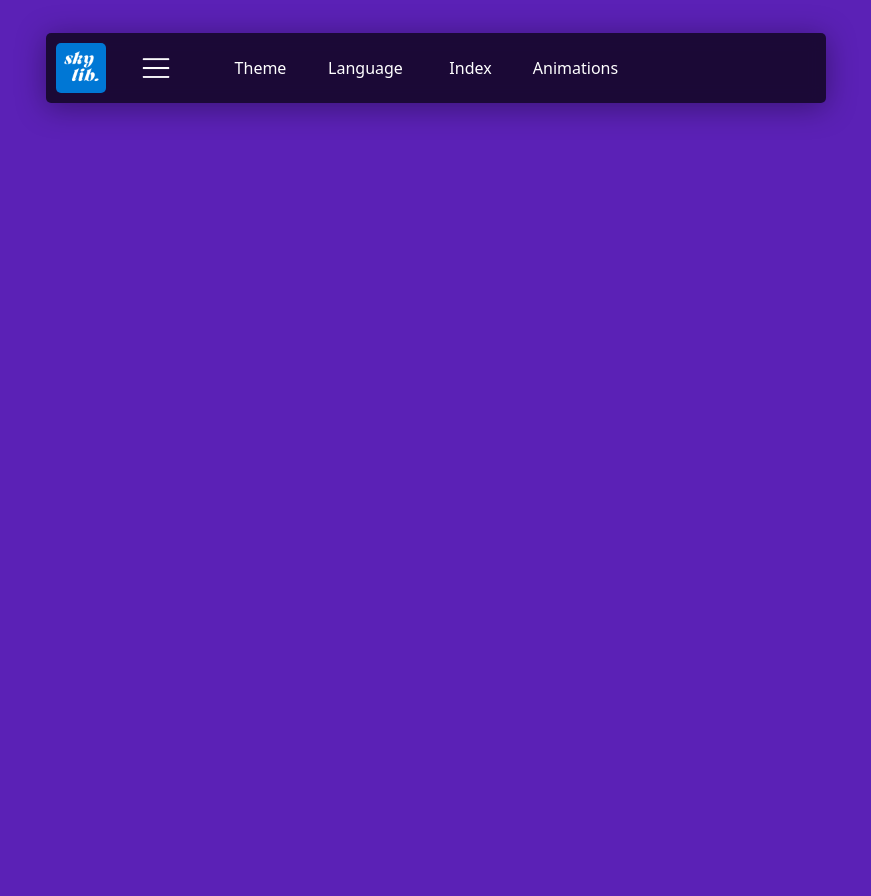
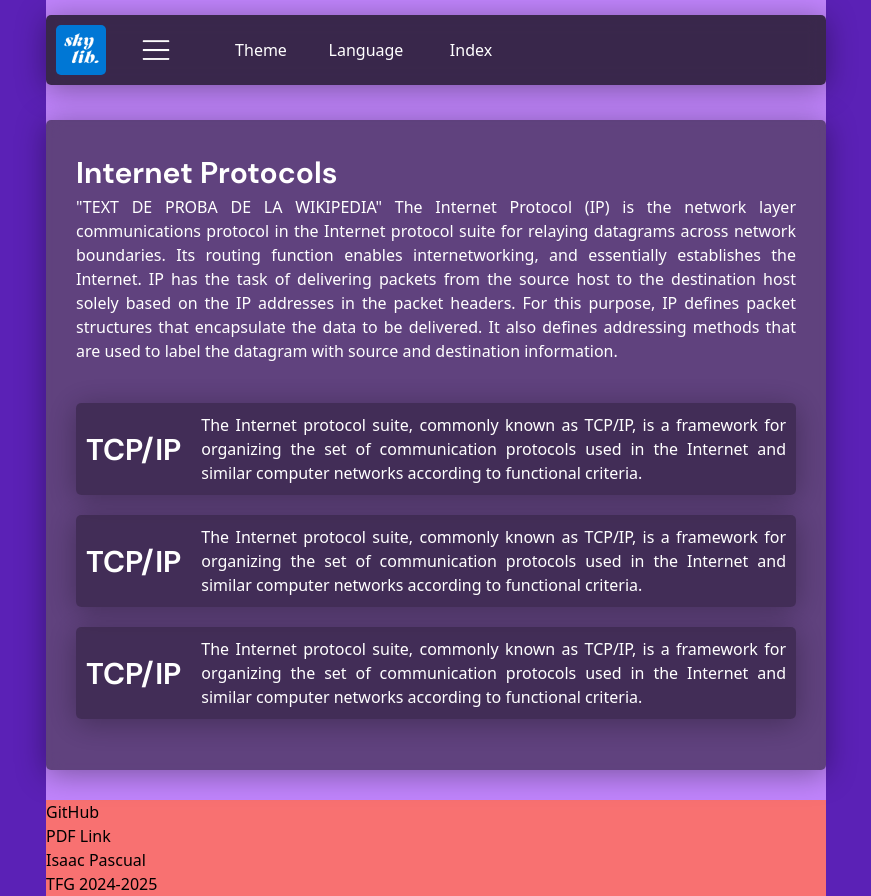
Before and after one commit to Ipasky/skylib, a Vue app: page /anim/internetprotocols in a window 1280 px wide. Shown: the whole page, without its empty margins (204-1075 px from the left). Before the commit the page ends 800 px from the top, so only its background shows below. Built offline with nearby package versions, Linux system fonts and the light colour scheme.

Commit message:
changes topnav and internet protocols component

```diff
--- a/src/App.vue
+++ b/src/App.vue
@@ -12,35 +12,44 @@ import { RouterLink, RouterView } from 'vue-router'
       <div class="topbar_color">Theme</div>
       <div class="topbar_language">Language</div>
       <RouterLink to="/" class="topbar_language" @click="burger_menu(1)">Index</RouterLink>
-      <RouterLink to="/animation" class="topbar_language" @click="burger_menu(1)">Animations</RouterLink>
     </div>
 
-    <!-- VISTA DE LA RUTA ESPECIFICADA -->
+    <!-- CONTAINER ROUTER VIEW -->
     <div class="router_container" id="router_container_ID">
+
+      <!-- SCROLL LATERAL MENU -->
       <div class="scroll_menu_container" id="scroll_menu_container_ID">
-      <div class="scroll_menu_text_container" id="scroll_menu_text_container_ID">
-        <div class="scroll_menu_home">Home</div>
-        <div class="scroll_menu_about">About us</div>
-        <div class="scroll_menu_animations_internet">Internet Protocols</div>
-        <div class="scroll_menu_animations_internet_tcpip">TCP/IP</div>
-        <div class="scroll_menu_animations_internet_tcpip">TCP/IP</div>
-        <div class="scroll_menu_animations_crypto">Cryptography</div>
-        <div class="scroll_menu_animations_crypto_rsa">RSA</div>
-        <div class="scroll_menu_animations_cyber">Cybersecurity</div>
-        <div class="scroll_menu_animations_cyber_nmap">Nmap</div>
-        <div class="scroll_menu_animations_cyber_nmap">Nmap</div>
-        <div class="scroll_menu_animations_cyber_nmap">Nmap</div>
-        <div class="scroll_menu_animations_cyber_nmap">Nmap</div>
-        <div class="scroll_menu_animations_cyber_nmap">Nmap</div>
+        <div class="scroll_menu_text_container" id="scroll_menu_text_container_ID">
+          <div class="scroll_menu_home"><RouterLink to="/" class="" @click="burger_menu(1)">Home</RouterLink></div>
+          <div class="scroll_menu_about">About us</div>
+          <div class="scroll_menu_animations_internet"><RouterLink to="/anim/internetprotocols" class="" @click="burger_menu(1)">Internet Protocols</RouterLink></div>
+          <div class="scroll_menu_animations_internet_tcpip"><RouterLink to="/anim/internetprotocols/tcpip" class="" @click="burger_menu(1)">TCP/IP</RouterLink></div>
+          <div class="scroll_menu_animations_internet_tcpip"><RouterLink to="/anim/internetprotocols/tcpip" class="" @click="burger_menu(1)">TCP/IP</RouterLink></div>
+          <div class="scroll_menu_animations_crypto"><RouterLink to="/anim/cryptography" class="" @click="burger_menu(1)">Cryptography</RouterLink></div>
+          <div class="scroll_menu_animations_crypto_rsa"><RouterLink to="/anim/cryptography/rsa" class="" @click="burger_menu(1)">RSA</RouterLink></div>
+          <div class="scroll_menu_animations_cyber"><RouterLink to="/anim/cybersecurity" class="" @click="burger_menu(1)">Cybersecurity</RouterLink></div>
+          <div class="scroll_menu_animations_cyber_nmap"><RouterLink to="/anim/cybersecurity/nmap" class="" @click="burger_menu(1)">Nmap</RouterLink></div>
+          <div class="scroll_menu_animations_cyber_nmap"><RouterLink to="/anim/cybersecurity/nmap" class="" @click="burger_menu(1)">Nmap</RouterLink></div>
+          <div class="scroll_menu_animations_cyber_nmap"><RouterLink to="/anim/cybersecurity/nmap" class="" @click="burger_menu(1)">Nmap</RouterLink></div>
+          <div class="scroll_menu_animations_cyber_nmap"><RouterLink to="/anim/cybersecurity/nmap" class="" @click="burger_menu(1)">Nmap</RouterLink></div>
+          <div class="scroll_menu_animations_cyber_nmap"><RouterLink to="/anim/cybersecurity/nmap" class="" @click="burger_menu(1)">Nmap</RouterLink></div>
+          <div class="scroll_menu_animations_cyber_nmap"><RouterLink to="/anim/cybersecurity/nmap" class="" @click="burger_menu(1)">Nmap</RouterLink></div>
+        </div>
       </div>
-    </div>
+
+      <!-- ROUTER VIEW VARIABLE -->
       <div class="router_flex_container" id="router_flex_container_ID">
         <RouterView />
       </div>
+
+      <!-- PEU DE PAGINA -->
+      <div class="footer_container" id="footer_container_ID">
+        <div class="footer_text">GitHub</div>
+        <div class="footer_text">PDF Link</div>
+        <div class="footer_text">Isaac Pascual</div>
+        <div class="footer_text">TFG 2024-2025</div>
+      </div>
     </div>
-
-    <!-- PEU DE PAGINA -->
-    <footer></footer>
   </div>
 </template>
 
--- a/src/assets/input.css
+++ b/src/assets/input.css
@@ -55,7 +55,8 @@
     items-center
     justify-start
     rounded-md
-    mt-[15px];
+    mt-[15px]
+    z-10;
 }
     .topbar_logo_container{
         @apply
@@ -183,7 +184,7 @@
         duration-[0.5s]
         ease-in-out;
     }
-.main_title_container_01{
+.home_container_title{
     @apply
     w-full
     mt-[120px]
@@ -196,28 +197,28 @@
     text-white
     bg-blue-300;
 }
-    .main_title_011{
+    .home_title_01{
         @apply
         text-[140px]
         font-[ArsenicaTrial-Bold];
     }
-    .main_title_012{
+    .home_title_02{
         @apply
         text-[20px]
         font-[DMSans-Bold];
     }
-    .main_title_013{
+    .home_title_03{
         @apply
         text-[15px]
         font-[DMSans-Regular]
         mt-[20px];
     }
-    .main_title_014{
+    .home_title_04{
         @apply
         text-[15px]
         font-[DMSans-ThinItalic];
     }
-.main_title_container_02{
+.home_container_about{
     @apply
     mt-[200px]
     mb-[30px]
@@ -230,23 +231,64 @@
     ease-in-out
     text-white
     bg-orange-500/0
-    p-[25px];
+    p-[30px];
 }
-    .main_title_021{
+    .home_about_01{
         @apply
         text-[30px]
         font-[DMSans-Bold];
     }
-.animation_container{
+
+
+.internetprotocols_container{
     @apply
     w-full
-    mt-[140px]
+    mt-[120px]
+    mb-[30px]
+    p-[30px]
     inline-flex
     flex-col
-    justify-center
+    justify-start
     items-start
     pb-[60px]
     bg-yellow-400/0
     text-white
-    bg-purple-600;
+    bg-blue-300;
 }
+    .internetprotocols_title{
+        @apply
+        text-[30px]
+        font-[DMSans-Bold];
+    }
+    .internetprotocols_list_container{
+        @apply
+        mt-[40px]
+        inline-flex
+        flex-col;
+    }
+        .internetprotocols_tcpip_container{
+            @apply
+            mb-[20px]
+            inline-flex
+            flex-row
+            items-center
+            p-[10px]
+            duration-[0.2s]
+            ease-in-out
+            hover:cursor-pointer;
+        }
+            .internetprotocols_tcpip_title{
+                @apply
+                text-[30px]
+                font-[DMSans-Bold]
+                mr-[20px];
+            }
+
+
+
+.footer_container{
+    @apply
+    w-full
+    h-full
+    bg-red-400;
+}
--- a/src/assets/output.css
+++ b/src/assets/output.css
@@ -642,6 +642,7 @@ video {
 
 .topbar_container {
   position: fixed;
+  z-index: 10;
   margin-top: 15px;
   display: inline-flex;
   height: 70px;
@@ -802,7 +803,7 @@ video {
   transition-timing-function: cubic-bezier(0.4, 0, 0.2, 1);
 }
 
-.main_title_container_01 {
+.home_container_title {
   margin-top: 120px;
   display: inline-flex;
   width: 100%;
@@ -817,28 +818,28 @@ video {
   color: rgb(255 255 255 / var(--tw-text-opacity));
 }
 
-.main_title_011 {
+.home_title_01 {
   font-family: ArsenicaTrial-Bold;
   font-size: 140px;
 }
 
-.main_title_012 {
+.home_title_02 {
   font-family: DMSans-Bold;
   font-size: 20px;
 }
 
-.main_title_013 {
+.home_title_03 {
   margin-top: 20px;
   font-family: DMSans-Regular;
   font-size: 15px;
 }
 
-.main_title_014 {
+.home_title_04 {
   font-family: DMSans-ThinItalic;
   font-size: 15px;
 }
 
-.main_title_container_02 {
+.home_container_about {
   margin-top: 200px;
   margin-bottom: 30px;
   display: inline-flex;
@@ -847,29 +848,69 @@ video {
   align-items: flex-start;
   justify-content: flex-start;
   background-color: rgb(249 115 22 / 0);
-  padding: 25px;
+  padding: 30px;
   --tw-text-opacity: 1;
   color: rgb(255 255 255 / var(--tw-text-opacity));
   transition-duration: 0.5s;
   transition-timing-function: cubic-bezier(0.4, 0, 0.2, 1);
 }
 
-.main_title_021 {
+.home_about_01 {
   font-family: DMSans-Bold;
   font-size: 30px;
 }
 
-.animation_container {
-  margin-top: 140px;
+.internetprotocols_container {
+  margin-top: 120px;
+  margin-bottom: 30px;
   display: inline-flex;
   width: 100%;
   flex-direction: column;
   align-items: flex-start;
-  justify-content: center;
+  justify-content: flex-start;
   background-color: rgb(250 204 21 / 0);
   --tw-bg-opacity: 1;
-  background-color: rgb(147 51 234 / var(--tw-bg-opacity));
+  background-color: rgb(147 197 253 / var(--tw-bg-opacity));
+  padding: 30px;
   padding-bottom: 60px;
   --tw-text-opacity: 1;
   color: rgb(255 255 255 / var(--tw-text-opacity));
 }
+
+.internetprotocols_title {
+  font-family: DMSans-Bold;
+  font-size: 30px;
+}
+
+.internetprotocols_list_container {
+  margin-top: 40px;
+  display: inline-flex;
+  flex-direction: column;
+}
+
+.internetprotocols_tcpip_container {
+  margin-bottom: 20px;
+  display: inline-flex;
+  flex-direction: row;
+  align-items: center;
+  padding: 10px;
+  transition-duration: 0.2s;
+  transition-timing-function: cubic-bezier(0.4, 0, 0.2, 1);
+}
+
+.internetprotocols_tcpip_container:hover {
+  cursor: pointer;
+}
+
+.internetprotocols_tcpip_title {
+  margin-right: 20px;
+  font-family: DMSans-Bold;
+  font-size: 30px;
+}
+
+.footer_container {
+  height: 100%;
+  width: 100%;
+  --tw-bg-opacity: 1;
+  background-color: rgb(248 113 113 / var(--tw-bg-opacity));
+}
--- a/src/components/animation_component.vue
+++ /dev/null
@@ -1,11 +0,0 @@
-<template>
-    <div class="animation_container" id="animation_container_ID">
-        <RouterLink to="/animation/tcpip">TCP/IP</RouterLink>
-        <RouterLink to="/animation/rsa">RSA</RouterLink>
-        <RouterLink to="/animation/nmap">Nmap</RouterLink>
-    </div>
-</template>
-
-<script>
-    export default {};
-</script>
--- /dev/null
+++ b/src/components/cryptography_component.vue
@@ -0,0 +1,10 @@
+<template>
+    <div class="cryptography_container" id="cryptography_container_ID">
+        <div>Aqui va una descripció de tota la secció d'animacions de criptografia</div>
+        <div>A demes de tenir la llista de animacions dins de la categoria</div>
+    </div>
+</template>
+
+<script>
+    export default {};
+</script>
--- a/src/components/index_component.vue
+++ b/src/components/index_component.vue
@@ -1,13 +1,13 @@
 <template>
-  <div class="main_title_container_01" id="main_title_container_01_ID">
-    <div class="main_title_011">SkyLib</div>
-    <div class="main_title_012">Llibreria d'animacions interactives de conceptes d'Enginyeria</div>
-    <div class="main_title_013">Isaac Pascual</div>
-    <div class="main_title_014">TFG 2024-2025</div>
+  <div class="home_container_title" id="home_container_title_ID">
+    <div class="home_title_01">SkyLib</div>
+    <div class="home_title_02">Llibreria d'animacions interactives de conceptes d'Enginyeria</div>
+    <div class="home_title_03">Isaac Pascual</div>
+    <div class="home_title_04">TFG 2024-2025</div>
   </div>
 
-  <div class="main_title_container_02" id="main_title_container_02_ID">
-      <div class="main_title_021">ABOUT THIS PROJECT</div>
+  <div class="home_container_about" id="home_container_about_ID">
+      <div class="home_about_01">ABOUT THIS PROJECT</div>
       <div>Descripció del projecte, links a github i tfg paper</div>
   </div>
 </template>
@@ -23,8 +23,8 @@
     },
       methods: {
       setElementStyles() {
-        const mainTitle = document.getElementById('main_title_container_01_ID');
-        const mainTitle02 = document.getElementById('main_title_container_02_ID');
+        const mainTitle = document.getElementById('home_container_title_ID');
+        const mainTitle02 = document.getElementById('home_container_about_ID');
 
         if (mainTitle && mainTitle02) {
           mainTitle.style.height = (window.innerHeight - 150) + 'px';
@@ -38,7 +38,7 @@
 </script>
 
 <style scoped>
-.main_title_container_02{
+.home_container_about{
   background: rgba(0, 0, 0, 0.5);
   border-radius: 5px;
   box-shadow: 0 4px 30px rgba(0, 0, 0, 0.37);
--- /dev/null
+++ b/src/components/internetprotocols_component.vue
@@ -0,0 +1,79 @@
+<template>
+    <div class="internetprotocols_container" id="internetprotocols_container_ID">
+        <div class="internetprotocols_title">Internet Protocols</div>
+        <div class="internetprotocols_description">
+          "TEXT DE PROBA DE LA WIKIPEDIA"
+          The Internet Protocol (IP) is the network layer communications protocol in the Internet protocol suite for relaying datagrams across network boundaries. Its routing function enables internetworking, and essentially establishes the Internet.
+          IP has the task of delivering packets from the source host to the destination host solely based on the IP addresses in the packet headers. For this purpose, IP defines packet structures that encapsulate the data to be delivered. It also defines addressing methods that are used to label the datagram with source and destination information.
+        </div>
+        <div class="internetprotocols_list_container">
+
+          <!-- S'ha d'arreglar que quan clickis a tot el container et porti cap a la secció i no nomes quan clickes a sobre del text TCP/IP -->
+          <div class="internetprotocols_tcpip_container">
+            <div class="internetprotocols_tcpip_title"><RouterLink to="/anim/internetprotocols/tcpip" class="" @click="burger_menu(1)">TCP/IP</RouterLink></div>
+            <div class="internetprotocols_tcpip_description">
+              The Internet protocol suite, commonly known as TCP/IP, is a framework for organizing the set of communication protocols used in the Internet and similar computer networks according to functional criteria.
+            </div>
+          </div>
+
+          <div class="internetprotocols_tcpip_container">
+            <div class="internetprotocols_tcpip_title"><RouterLink to="/anim/internetprotocols/tcpip" class="" @click="burger_menu(1)">TCP/IP</RouterLink></div>
+            <div class="internetprotocols_tcpip_description">
+              The Internet protocol suite, commonly known as TCP/IP, is a framework for organizing the set of communication protocols used in the Internet and similar computer networks according to functional criteria.
+            </div>
+          </div>
+
+          <div class="internetprotocols_tcpip_container">
+            <div class="internetprotocols_tcpip_title"><RouterLink to="/anim/internetprotocols/tcpip" class="" @click="burger_menu(1)">TCP/IP</RouterLink></div>
+            <div class="internetprotocols_tcpip_description">
+              The Internet protocol suite, commonly known as TCP/IP, is a framework for organizing the set of communication protocols used in the Internet and similar computer networks according to functional criteria.
+            </div>
+          </div>
+
+        </div>
+    </div>
+</template>
+
+<script>
+    export default {
+    mounted() {
+      this.setElementStyles();
+      window.addEventListener('resize', this.setElementStyles);
+    },
+      beforeDestroy() {
+      window.removeEventListener('resize', this.setElementStyles);
+    },
+      methods: {
+      setElementStyles() {
+        const mainTitle = document.getElementById('internetprotocols_container_ID');
+
+        if (mainTitle) {
+          mainTitle.style.height = (window.innerHeight - 150) + 'px';
+        }
+      }
+    }
+  }
+</script>
+
+<style scoped>
+  .internetprotocols_container{
+    background: rgba(0, 0, 0, 0.5);
+    border-radius: 5px;
+    box-shadow: 0 4px 30px rgba(0, 0, 0, 0.37);
+    backdrop-filter: blur(8px);
+    text-align: justify;
+    text-justify: inter-word;
+  }
+  .internetprotocols_tcpip_container{
+    background: rgba(0, 0, 0, 0.3);
+    border-radius: 5px;
+    box-shadow: 0 4px 30px rgba(0, 0, 0, 0.3);
+    text-align: justify;
+    text-justify: inter-word;
+  }
+  .internetprotocols_tcpip_container:hover{
+    background: rgba(0, 0, 0, 0.15);
+    border-radius: 5px;
+    box-shadow: 0 4px 30px rgba(0, 0, 0, 0.15);
+  }
+</style>
--- a/src/components/tcpip_component.vue
+++ b/src/components/tcpip_component.vue
@@ -1,5 +1,5 @@
 <template>
-    <div class="tcpip" id="tcpip_ID">
+    <div class="tcpip_container" id="tcpip_container_ID">
         <div>Aqui va l'animació del tcp ip</div>
     </div>
 </template>
--- a/src/router/index.js
+++ b/src/router/index.js
@@ -9,22 +9,27 @@ const router = createRouter({
       component: () => import('../views/index_view.vue')
     },
     {
-      path: '/animation',
-      name: 'animation',
-      component: () => import('../views/animation_view.vue')
+      path: '/anim/internetprotocols',
+      name: 'internetprotocols',
+      component: () => import('../views/internetprotocols_view.vue')
     },
     {
-      path: '/animation/tcpip',
+      path: '/anim/internetprotocols/tcpip',
       name: 'tcpip',
       component: () => import('../views/tcpip_view.vue')
     },
     {
-      path: '/animation/rsa',
+      path: '/anim/cryptography',
+      name: 'cryptography',
+      component: () => import('../views/cryptography_view.vue')
+    },
+    {
+      path: '/anim/cryptography/rsa',
       name: 'rsa',
       component: () => import('../views/rsa_view.vue')
     },
     {
-      path: '/animation/nmap',
+      path: '/anim/cybersecurity/nmap',
       name: 'nmap',
       component: () => import('../views/nmap_view.vue')
     },
--- /dev/null
+++ b/src/views/cryptography_view.vue
@@ -0,0 +1,7 @@
+<script setup>
+import Cryptography from '../components/cryptography_component.vue'
+</script>
+
+<template>
+  <Cryptography />
+</template>
--- /dev/null
+++ b/src/views/internetprotocols_view.vue
@@ -0,0 +1,7 @@
+<script setup>
+import InternetProtocols from '../components/internetprotocols_component.vue'
+</script>
+
+<template>
+  <InternetProtocols />
+</template>
```
Also changed, not shown: src/views/animation_view.vue (deleted, +0 -7 lines).
